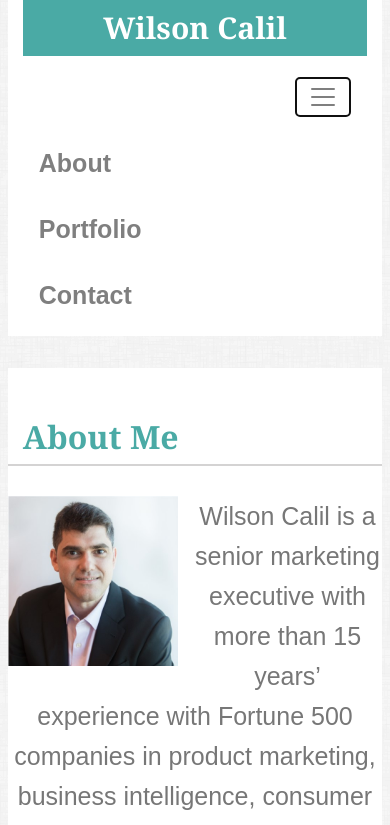
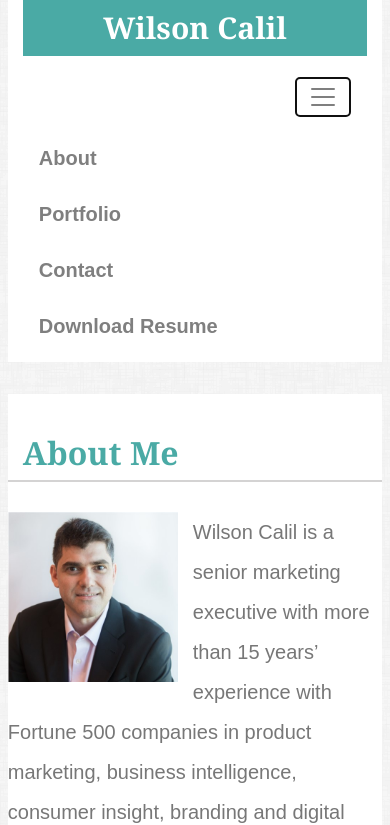
Before and after one commit to wcalil/homework-7, a plain HTML site: page index.html in a window 390 px wide. Both pictures are taken after a click on the button "Toggle navigation". Shown: the top 825 px of the page. Drawn offline with nearby package versions, Linux system fonts and the light colour scheme.

Commit message:
Fixed font size, improved resume, and added to the menu for downloading.

```diff
--- a/assets/css/styles.css
+++ b/assets/css/styles.css
@@ -40,8 +40,7 @@ p {
   font-family: Arial, 'Helvetica Neue', Helvetica, sans-serif;
   color: #777777;
   line-height: 40px;
-  font-size: 25px;
-  text-align: center;
+  font-size: 20px;
 
 }
 
@@ -69,14 +68,17 @@ body {
 .backgroundBlock {
   background-color: #ffffff;
   border-color: #cccccc;
+
 }
 
 .imgWilson {
   float: left;
+
 }
 
 .card-img-top{
   width: 25rem;
+
 }
 
 .card-text-edited{
@@ -87,6 +89,8 @@ body {
   text-align: center;
   background-color: #4aaaa5 ;
   color: white;
+  text-align: center;
+  font-size: 25px;
 
 }
 
@@ -169,7 +173,7 @@ border-top: #4aaaa5 10px solid;
 @media only screen and (max-width: 800px) {
 
   body, p {
-    font-size: 25px;
+    font-size: 20px;
     width: 100%;
     margin: auto;
   }
--- a/index.html
+++ b/index.html
@@ -53,6 +53,9 @@
                                                             </li>
                                                             <li class="nav-item">
                                                                 <a class="nav-link" href="contact.html">Contact</a>
+                                                            </li>
+                                                            <li class="nav-item">
+                                                                <a class="nav-link" value="download"href="./assets/WilsonCalil_Resume.pdf">Download Resume</a>
                                                             </li>
                                                         </ul>
                                                     </div>
```
Also changed, not shown: contact.html (+3 -0 lines), portfolio.html (+3 -0 lines), 1 other file.
